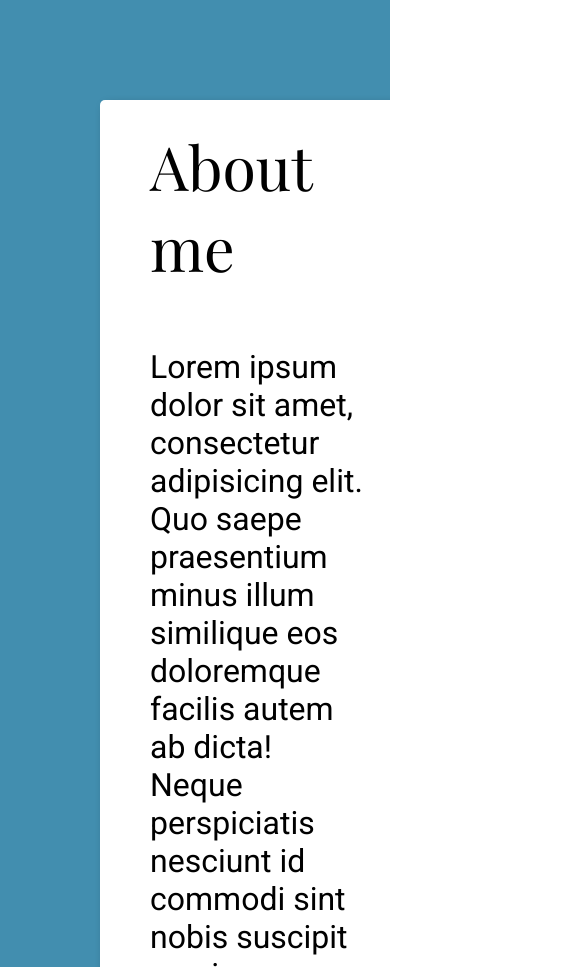
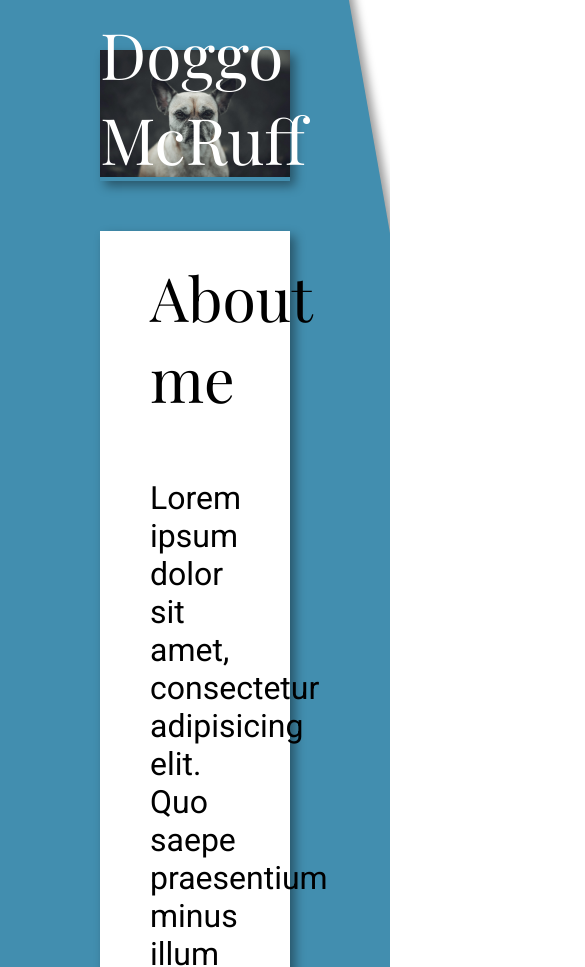
Before and after one commit to bbantier/odin-homepage, a plain HTML site: page index.html in a window 390 px wide. Shown: the top 967 px of the page, 585 px wide, since content can reach past the window. Drawn offline with nearby package versions, Linux system fonts and the light colour scheme; a web font is replaced by a local one.

Commit message:
feat: create media query for responsiveness

```diff
--- a/style.css
+++ b/style.css
@@ -58,7 +58,6 @@ section:not(:last-of-type) {
 
 .card {
   box-shadow: var(--shadow);
-  border-radius: 5px;
 }
 
 .about-card {
@@ -103,7 +102,7 @@ section:not(:last-of-type) {
 
 .project-grid {
   display: grid;
-  grid-template-columns: repeat(auto-fit, minmax(600px, 1fr));
+  grid-template-columns: repeat(auto-fit, minmax(400px, 1fr));
   gap: 50px;
 }
 
@@ -170,6 +169,7 @@ section:not(:last-of-type) {
 .contact {
   background-color: var(--bg-accent-color);
   display: flex;
+  gap: 15px;
   justify-content: space-between;
 }
 
@@ -193,3 +193,15 @@ section:not(:last-of-type) {
 .contact-mail {
   font-size: 2em;
 }
+
+@media (max-width: 1000px) {
+  .about,
+  .contact {
+    flex-direction: column;
+  }
+
+  .img-container,
+  .contact .img-container {
+    max-width: 100%;
+  }
+}
```
